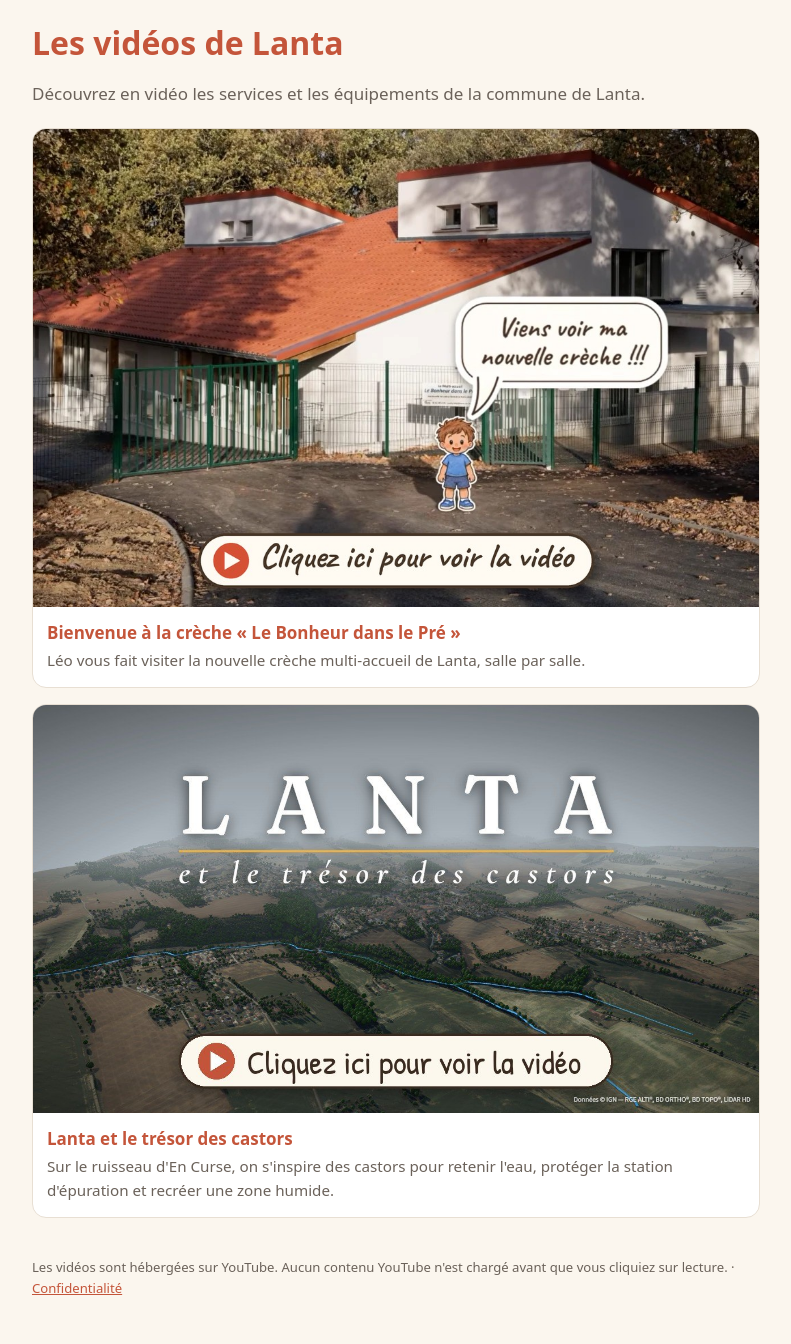
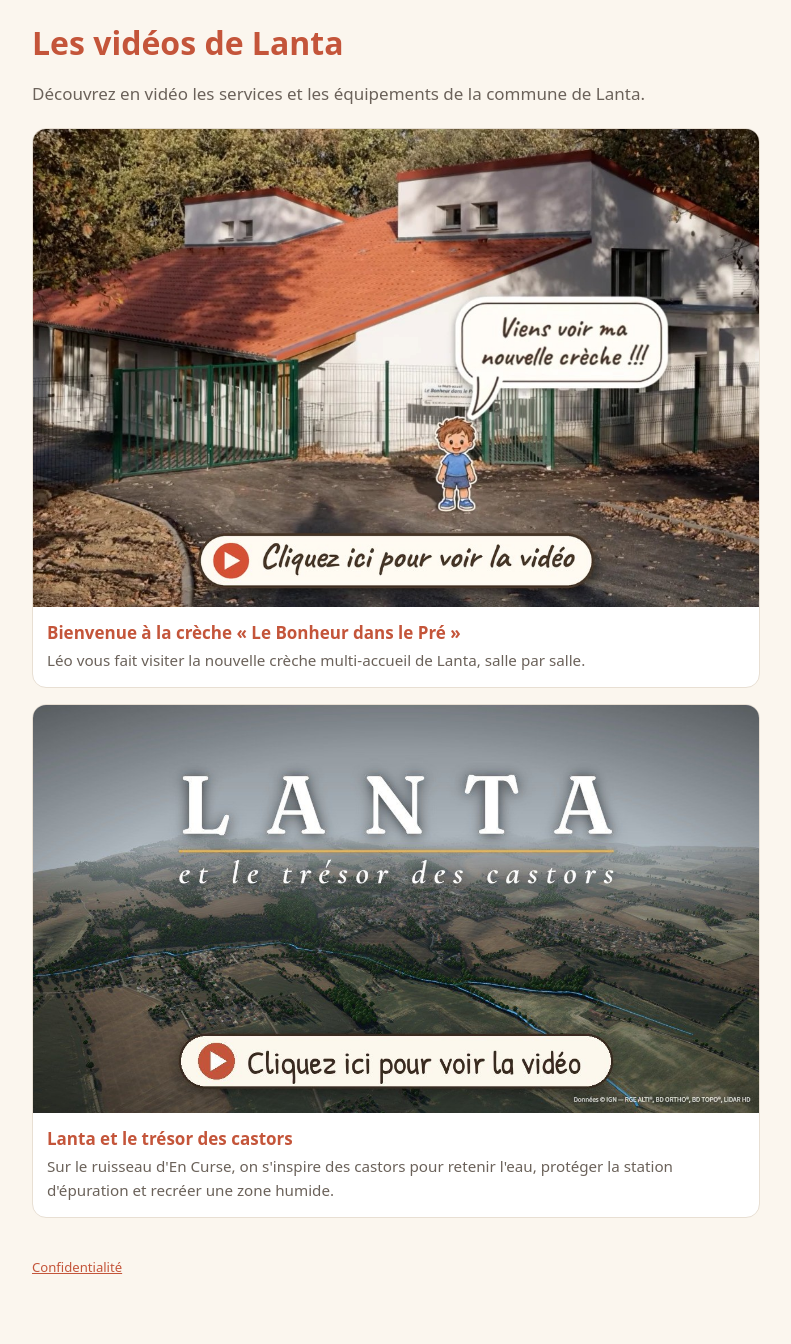
Before and after one commit to lantappli/lantappli.github.io, a Jekyll site: the page built from index.html, in a window 1280 px wide. Shown: the whole page, without its empty margins (244-1035 px from the left). Built offline with Jekyll 4.4.1, drawn with Linux system fonts in a browser that asks for light colours; after the commit the page ends 1323 px from its top, so only the background shows below that.

Commit message:
Pied de page : lien Confidentialité seul, sur l'accueil uniquement
Co-Authored-By: Claude Opus 5.5 <noreply@anthropic.com>

```diff
--- a/_layouts/default.html
+++ b/_layouts/default.html
@@ -17,8 +17,10 @@
   <main class="page">
     {{ content }}
   </main>
+  {% if page.url == "/" %}
   <footer class="footer">
-    <p>Les vidéos sont hébergées sur YouTube. Aucun contenu YouTube n'est chargé avant que vous cliquiez sur lecture. · <a href="{{ '/confidentialite/' | relative_url }}">Confidentialité</a></p>
+    <p><a href="{{ '/confidentialite/' | relative_url }}">Confidentialité</a></p>
   </footer>
+  {% endif %}
 </body>
 </html>
```
